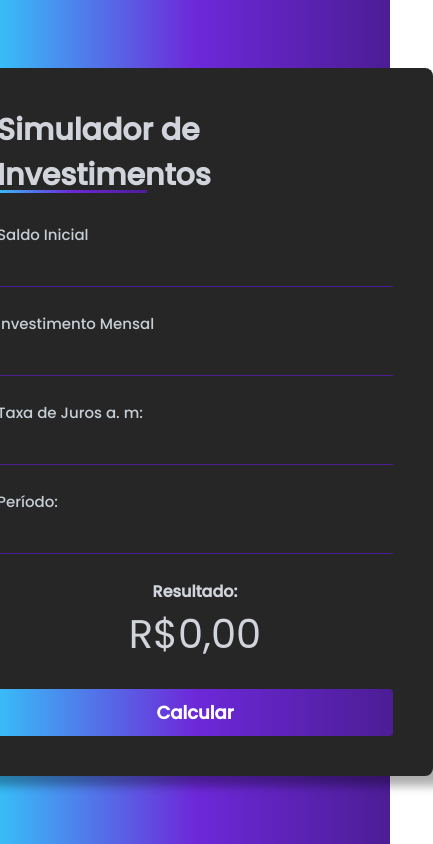
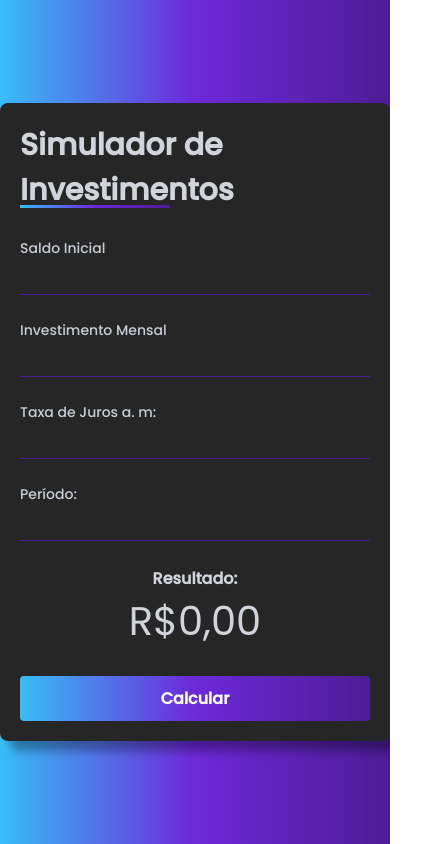
Before and after one commit to jasonmarques/evolucao-salarial, a plain HTML site: page index.html in a window 390 px wide. Shown: the whole page, 433 px wide, since content can reach past the window. Drawn offline with Linux system fonts and the light colour scheme.

Commit message:
Adiciona responsividade ao layout para dispositivos móveis.

```diff
--- a/assets/css/style.css
+++ b/assets/css/style.css
@@ -12,7 +12,7 @@
 }
 
 #container {
-    width: 100;
+    width: 100%;
     height: 100vh;
     display: flex;
     align-items: center;
@@ -29,7 +29,6 @@
     display: flex;
     flex-direction: column;
     gap: 25px;
-
 }
 
 #calculator h2 {
@@ -58,7 +57,7 @@
     width: 100%;
 }
 
-.input-field label{
+.input-field label {
     font-size: 15px;
     color: #c8ced6;
     font-weight: 500;
@@ -71,10 +70,9 @@
     color: #fff;
     font-size: 20px;
     padding: 5px;
-
 }
 
-.input-field input :focus {
+.input-field input:focus {
     outline: none;
 }
 
@@ -96,3 +94,21 @@
     border-radius: 4px;
     cursor: pointer;
 }
+
+@media only screen and (max-width: 600px) {
+    #calculator {
+        padding: 20px;
+    }
+
+    .input-field label {
+        font-size: 14px;
+    }
+
+    .input-field input {
+        font-size: 16px;
+    }
+
+    #calculate {
+        font-size: 16px;
+    }
+}
```
